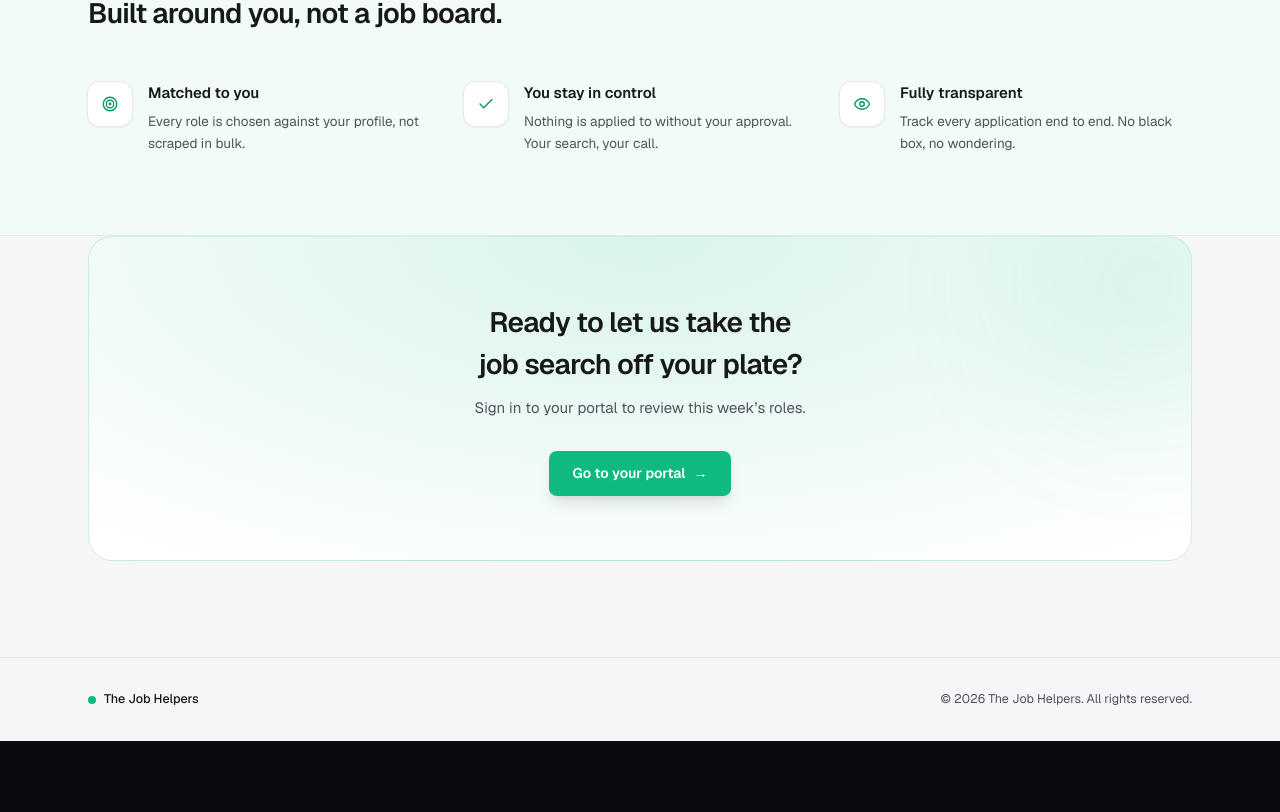
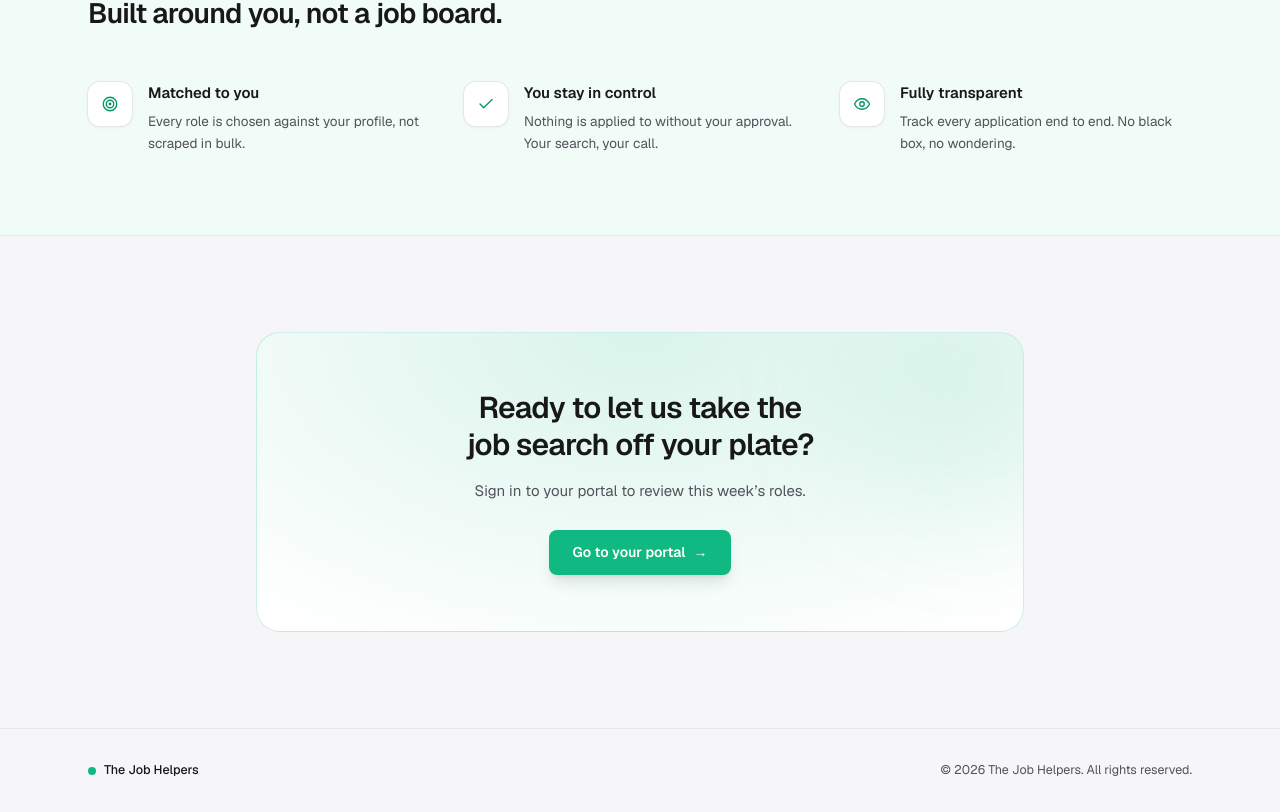
Before and after one commit to TheJobHelpers/jobapplication-alpha-FE, a Next.js app: page /landing-page in a window 1280 px wide. Shown: the part 1504-2316 px from the top of the page. Before the commit the page ends 2245 px from the top, so only its background shows below. Built offline with nearby package versions, Linux system fonts and the light colour scheme.

Commit message:
feat: implement new landing page for client onboarding

```diff
--- a/app/landing-page/page.tsx
+++ b/app/landing-page/page.tsx
@@ -311,25 +311,25 @@ export default function LandingPage() {
       </section>
 
       {/* Final CTA */}
-      <section className="mx-auto max-w-6xl px-6 pb-24">
-        <Reveal>
+      <section className="px-6 py-24">
+        <Reveal className="mx-auto max-w-3xl">
           <div
-            className="relative overflow-hidden rounded-3xl border border-[var(--accent)]/20 px-8 py-16 text-center"
+            className="relative flex flex-col items-center overflow-hidden rounded-3xl border border-[var(--accent)]/20 px-6 py-14 text-center sm:px-12"
             style={{
               backgroundImage:
                 "radial-gradient(ellipse 80% 120% at 50% 0%, color-mix(in srgb, var(--accent) 16%, var(--panel)), var(--panel))",
             }}
           >
             <div className="pointer-events-none absolute -right-16 -top-16 h-56 w-56 rounded-full bg-[var(--accent)] opacity-[0.12] blur-[80px]" />
-            <h2 className="relative mx-auto max-w-lg text-[28px] font-semibold tracking-tight text-balance">
+            <h2 className="relative max-w-md text-[27px] font-semibold leading-tight tracking-tight text-balance sm:text-[30px]">
               Ready to let us take the job search off your plate?
             </h2>
-            <p className="relative mx-auto mt-3 max-w-md text-[15px] text-muted">
+            <p className="relative mt-4 max-w-sm text-[15px] text-muted">
               Sign in to your portal to review this week’s roles.
             </p>
             <Link
               href="/login"
-              className="group relative mt-8 inline-flex items-center gap-2 rounded-lg bg-[var(--accent)] px-6 py-3 text-[14px] font-semibold text-white shadow-lg shadow-[var(--accent)]/25 transition-all hover:-translate-y-0.5 hover:bg-[var(--accent-strong)]"
+              className="group relative mt-7 inline-flex items-center gap-2 rounded-lg bg-[var(--accent)] px-6 py-3 text-[14px] font-semibold text-white shadow-lg shadow-[var(--accent)]/25 transition-all hover:-translate-y-0.5 hover:bg-[var(--accent-strong)]"
             >
               Go to your portal
               <span className="transition-transform group-hover:translate-x-0.5">
```
